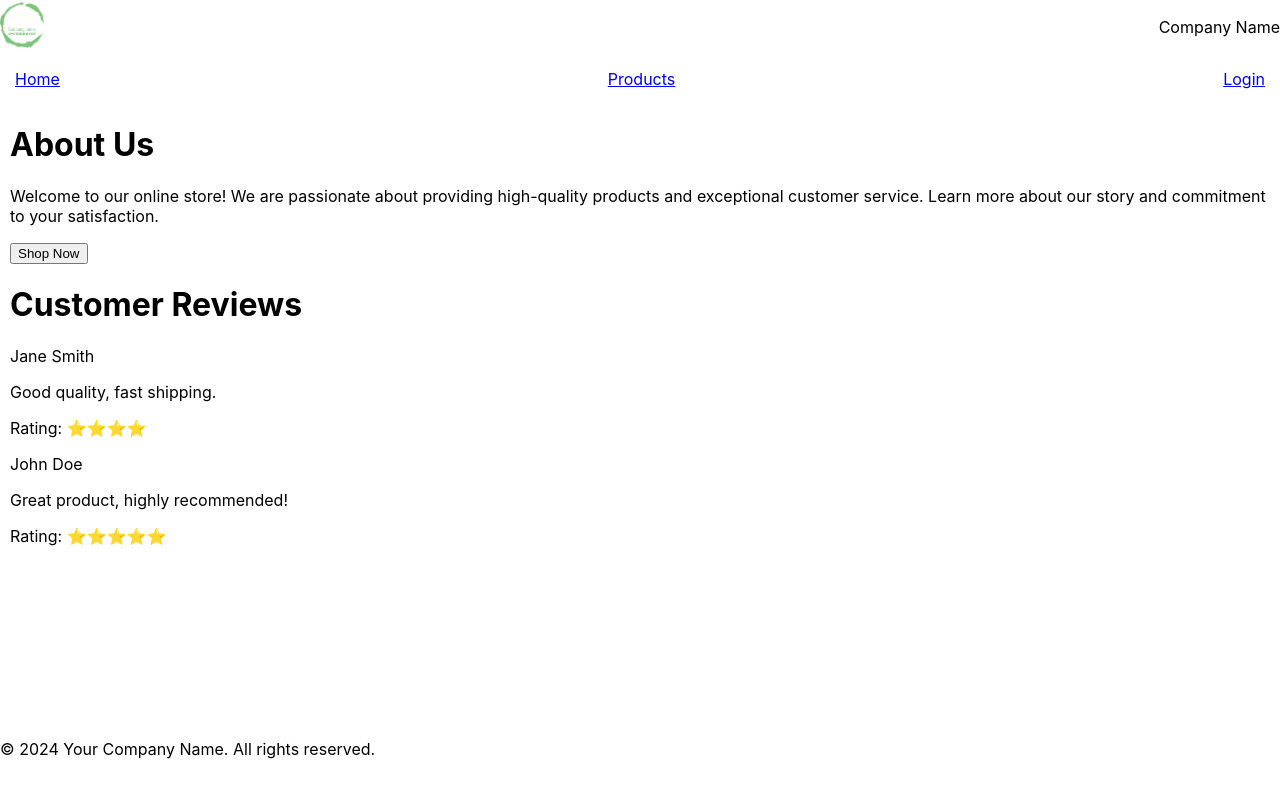
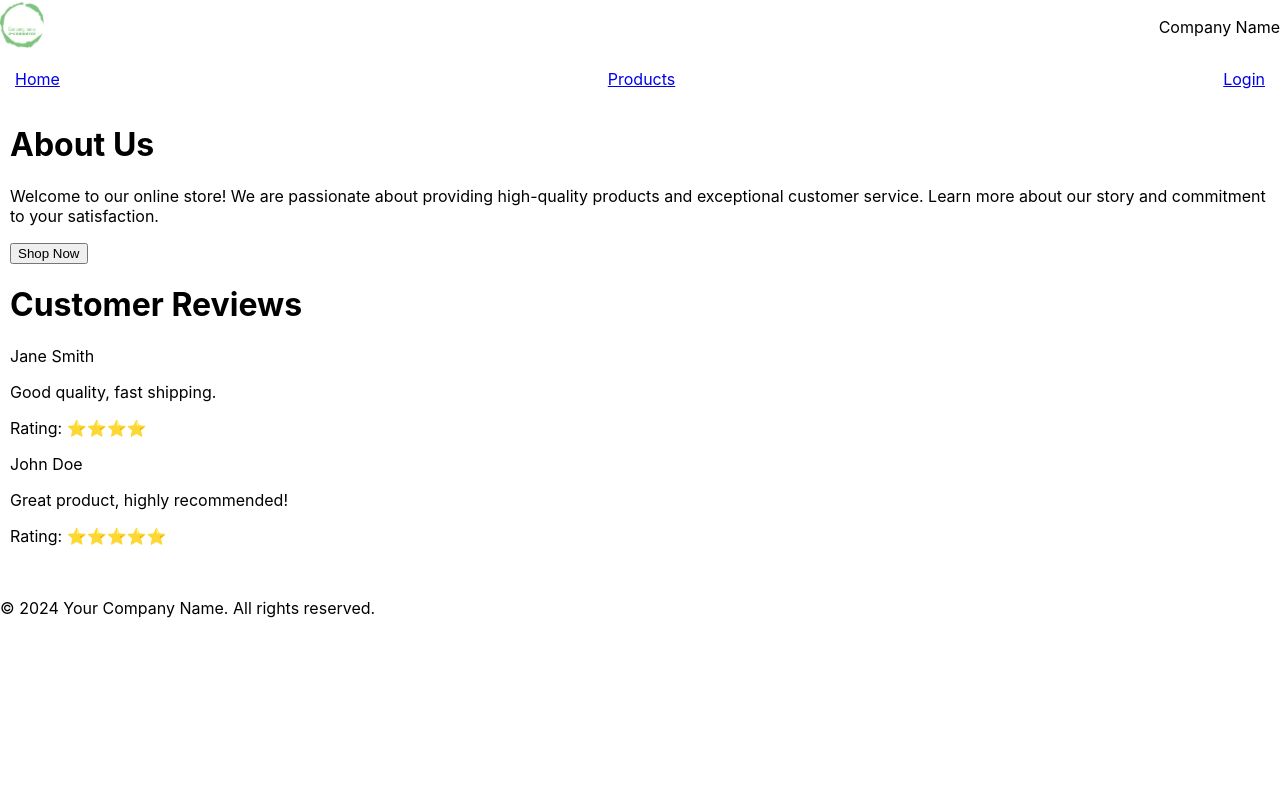
Before and after one commit to Jozeph-Zemambo/381_Assignment4, a React (Create React App) app in the folder App/my-ecommerce-app/: page / in a window 1280 px wide. Built offline with nearby package versions, Linux system fonts and the light colour scheme.

Commit message:
better footer

```diff
--- a/App/my-ecommerce-app/src/index.css
+++ b/App/my-ecommerce-app/src/index.css
@@ -40,8 +40,8 @@ code {
 }
 
 .footer {
-  position: fixed;
-  bottom: 0;
+
+  padding-top: 20px;
   width: 100%;
   padding-bottom: 25px;
   background-color: white;
```
